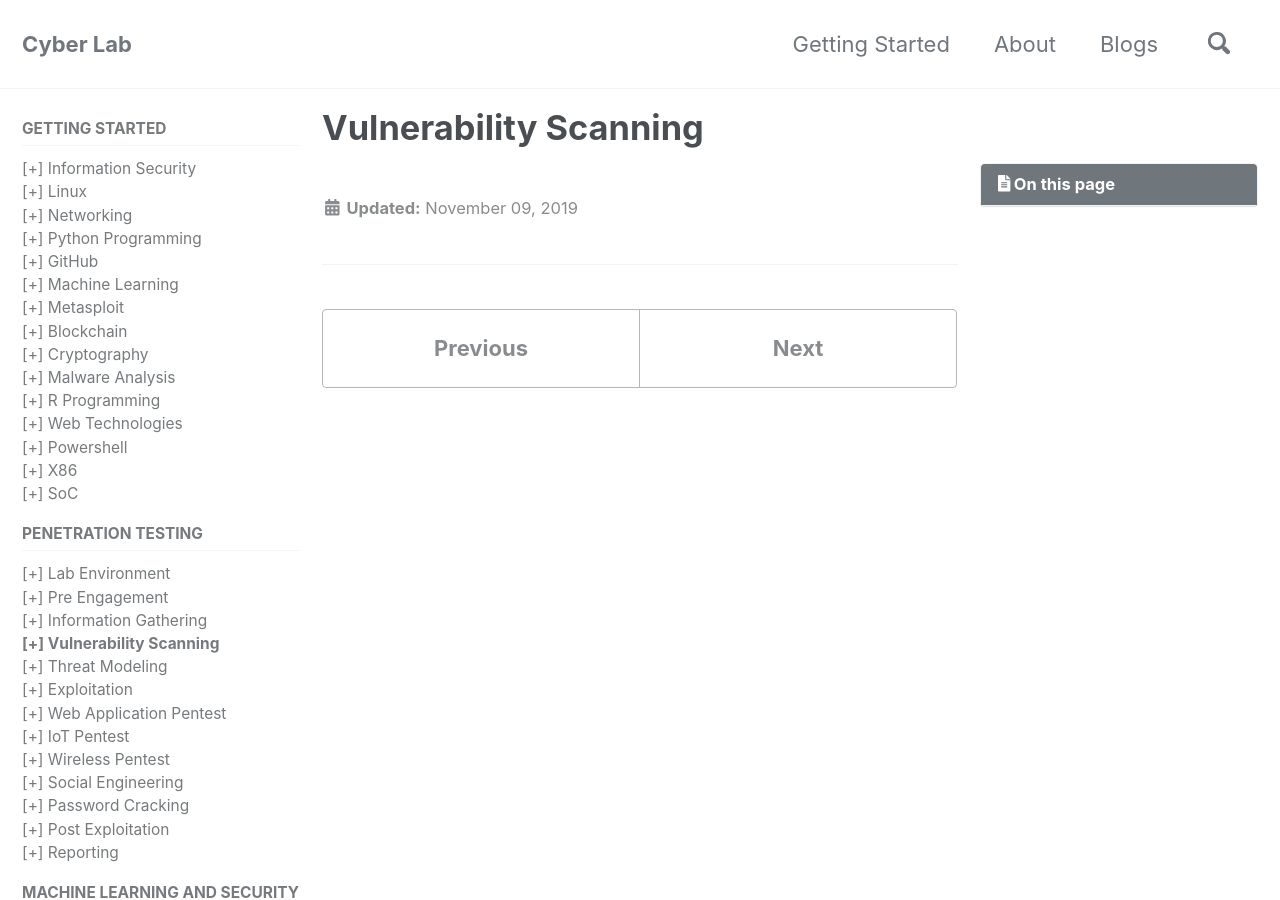
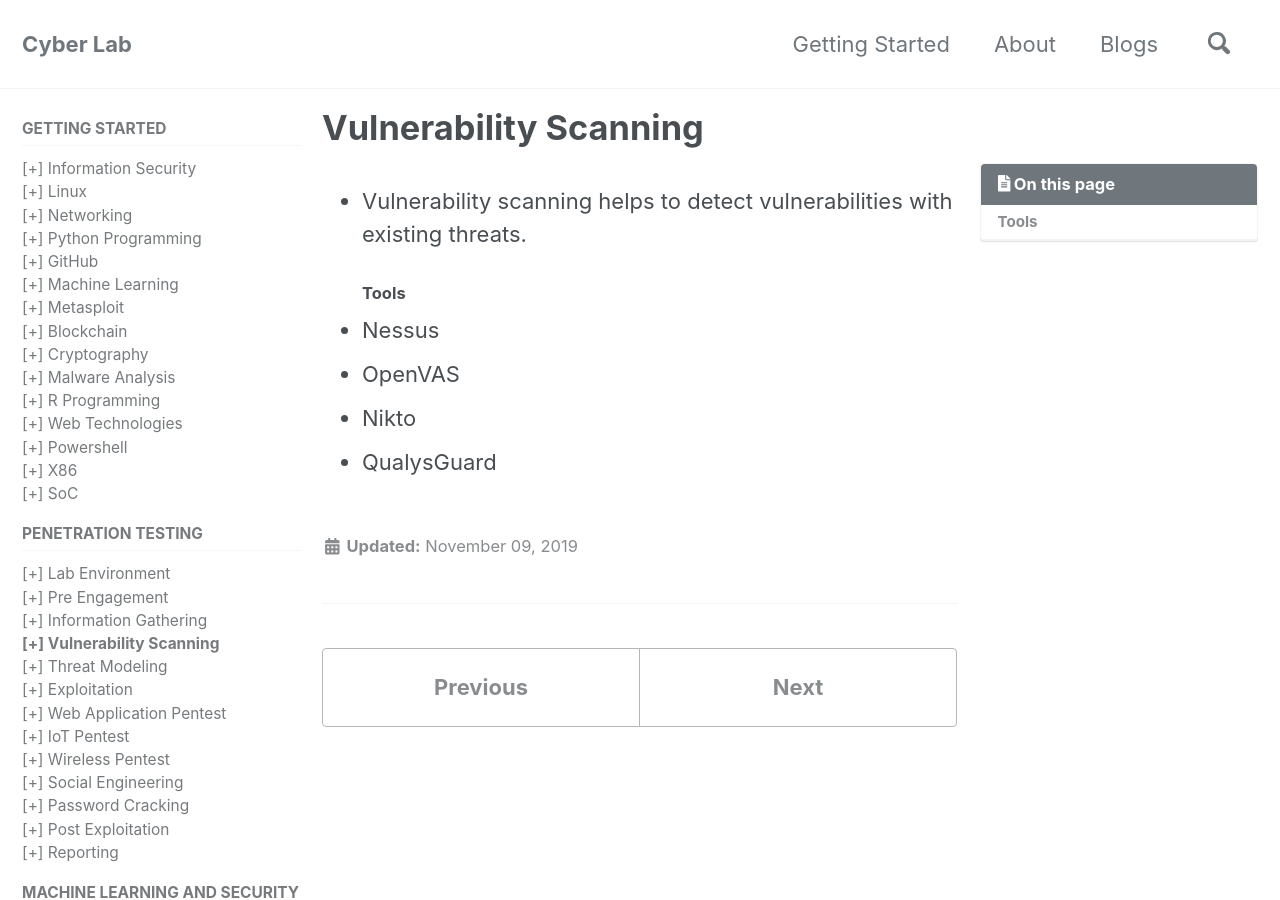
Before and after one commit to mohareti/cyberlab, a Jekyll site: the page built from _pentest/03_vul-scan.md, in a window 1280 px wide and 900 px high. Built offline with Jekyll 4.4.1, drawn with Linux system fonts in a browser that asks for light colours; cached includes are drawn as plain includes; nearby versions of some CDN libraries.

Commit message:
Update 03_vul-scan.md

```diff
--- a/_pentest/03_vul-scan.md
+++ b/_pentest/03_vul-scan.md
@@ -3,3 +3,10 @@ title: "Vulnerability Scanning"
 permalink: /pentest/03_vul-scan/
 toc: true
 ---
+
+- Vulnerability scanning helps to detect vulnerabilities with existing threats.
+#### Tools
+- Nessus
+- OpenVAS
+- Nikto
+- QualysGuard
```
